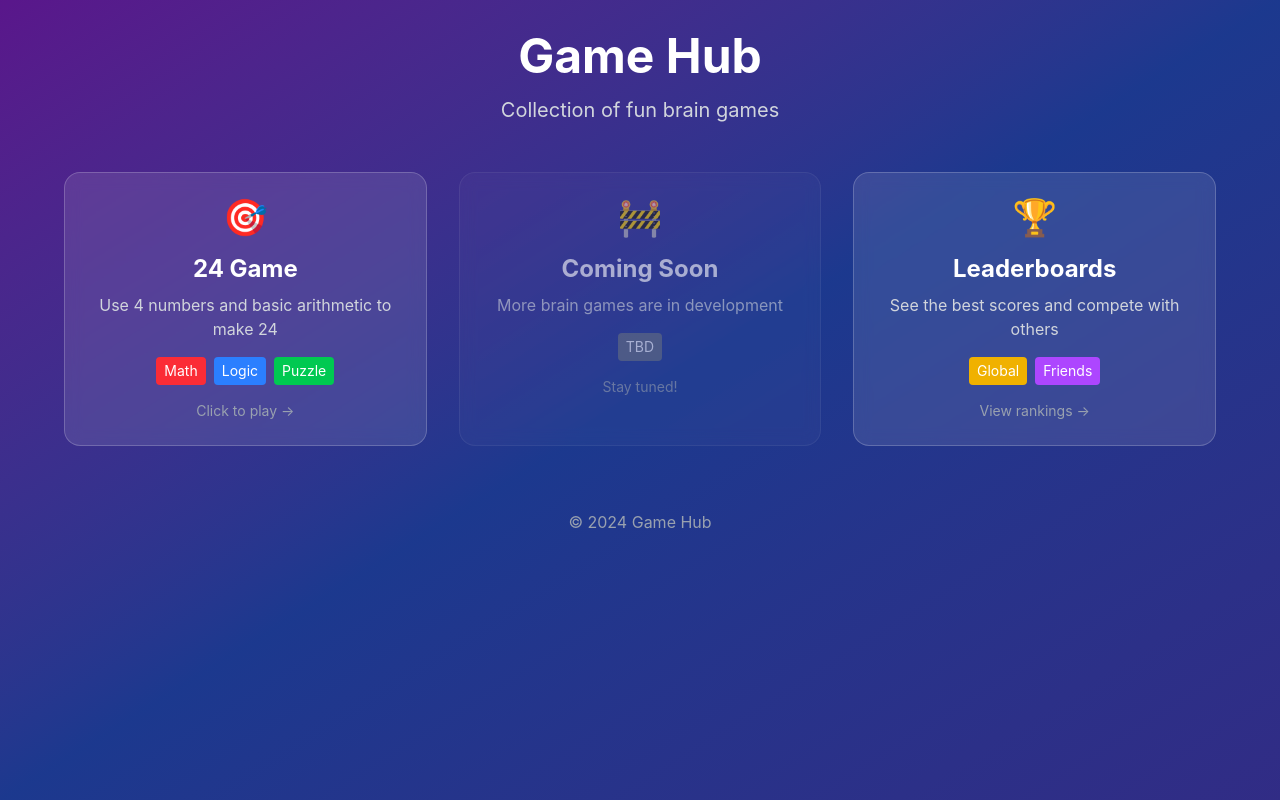
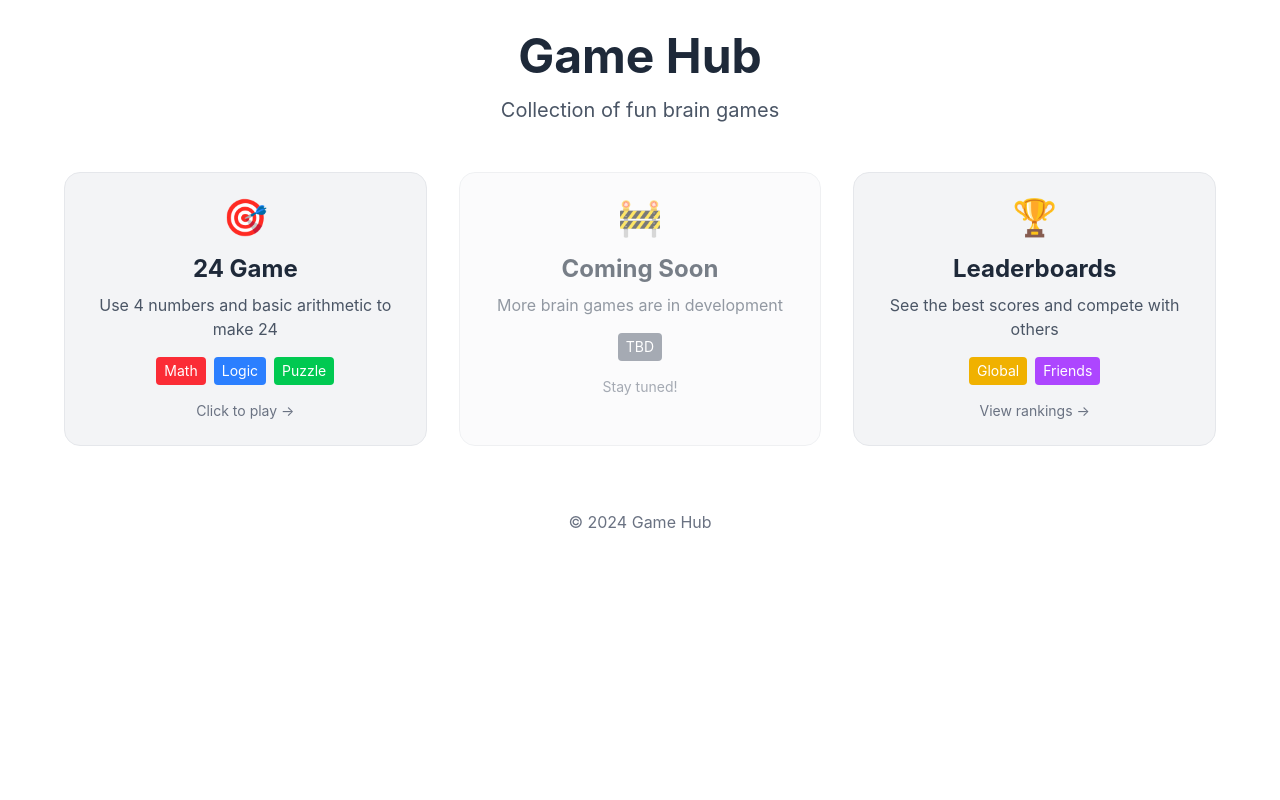
Before and after one commit to jochen2sfusd/24-game, a Next.js app: page / in a window 1280 px wide. Built offline with nearby package versions, Linux system fonts and the light colour scheme.

Commit message:
Change both home and game pages to white background for consistency

```diff
--- a/src/app/page.tsx
+++ b/src/app/page.tsx
@@ -2,23 +2,23 @@ import Link from 'next/link'
 
 export default function Home() {
   return (
-    <div className="min-h-screen bg-gradient-to-br from-purple-900 via-blue-900 to-indigo-900">
+    <div className="min-h-screen">
       <div className="container mx-auto px-4 py-8">
         {/* Header */}
         <header className="text-center mb-12">
-          <h1 className="text-5xl font-bold text-white mb-4">Game Hub</h1>
-          <p className="text-xl text-gray-300">Collection of fun brain games</p>
+          <h1 className="text-5xl font-bold text-gray-800 mb-4">Game Hub</h1>
+          <p className="text-xl text-gray-600">Collection of fun brain games</p>
         </header>
 
         {/* Games Grid */}
         <div className="grid grid-cols-1 md:grid-cols-2 lg:grid-cols-3 gap-8 max-w-6xl mx-auto">
           {/* 24 Game */}
           <Link href="/games/24" className="group">
-            <div className="bg-white/10 backdrop-blur-sm rounded-2xl p-6 hover:bg-white/20 transition-all duration-300 transform hover:scale-105 border border-white/20">
+            <div className="bg-gray-100 rounded-2xl p-6 hover:bg-gray-200 transition-all duration-300 transform hover:scale-105 border border-gray-200">
               <div className="text-center">
                 <div className="text-4xl mb-4">🎯</div>
-                <h2 className="text-2xl font-bold text-white mb-2">24 Game</h2>
-                <p className="text-gray-300 mb-4">
+                <h2 className="text-2xl font-bold text-gray-800 mb-2">24 Game</h2>
+                <p className="text-gray-600 mb-4">
                   Use 4 numbers and basic arithmetic to make 24
                 </p>
                 <div className="flex justify-center space-x-2 mb-4">
@@ -26,7 +26,7 @@ export default function Home() {
                   <span className="bg-blue-500 text-white px-2 py-1 rounded text-sm">Logic</span>
                   <span className="bg-green-500 text-white px-2 py-1 rounded text-sm">Puzzle</span>
                 </div>
-                <div className="text-sm text-gray-400">
+                <div className="text-sm text-gray-500">
                   Click to play →
                 </div>
               </div>
@@ -34,17 +34,17 @@ export default function Home() {
           </Link>
 
           {/* Coming Soon Games */}
-          <div className="bg-white/5 backdrop-blur-sm rounded-2xl p-6 border border-white/10 opacity-60">
+          <div className="bg-gray-50 rounded-2xl p-6 border border-gray-200 opacity-60">
             <div className="text-center">
               <div className="text-4xl mb-4">🚧</div>
-              <h2 className="text-2xl font-bold text-white mb-2">Coming Soon</h2>
-              <p className="text-gray-300 mb-4">
+              <h2 className="text-2xl font-bold text-gray-800 mb-2">Coming Soon</h2>
+              <p className="text-gray-600 mb-4">
                 More brain games are in development
               </p>
               <div className="flex justify-center space-x-2 mb-4">
                 <span className="bg-gray-500 text-white px-2 py-1 rounded text-sm">TBD</span>
               </div>
-              <div className="text-sm text-gray-400">
+              <div className="text-sm text-gray-500">
                 Stay tuned!
               </div>
             </div>
@@ -52,18 +52,18 @@ export default function Home() {
 
           {/* Leaderboards */}
           <Link href="/leaderboards" className="group">
-            <div className="bg-white/10 backdrop-blur-sm rounded-2xl p-6 hover:bg-white/20 transition-all duration-300 transform hover:scale-105 border border-white/20">
+            <div className="bg-gray-100 rounded-2xl p-6 hover:bg-gray-200 transition-all duration-300 transform hover:scale-105 border border-gray-200">
               <div className="text-center">
                 <div className="text-4xl mb-4">🏆</div>
-                <h2 className="text-2xl font-bold text-white mb-2">Leaderboards</h2>
-                <p className="text-gray-300 mb-4">
+                <h2 className="text-2xl font-bold text-gray-800 mb-2">Leaderboards</h2>
+                <p className="text-gray-600 mb-4">
                   See the best scores and compete with others
                 </p>
                 <div className="flex justify-center space-x-2 mb-4">
                   <span className="bg-yellow-500 text-white px-2 py-1 rounded text-sm">Global</span>
                   <span className="bg-purple-500 text-white px-2 py-1 rounded text-sm">Friends</span>
                 </div>
-                <div className="text-sm text-gray-400">
+                <div className="text-sm text-gray-500">
                   View rankings →
                 </div>
               </div>
@@ -72,7 +72,7 @@ export default function Home() {
         </div>
 
         {/* Footer */}
-        <footer className="text-center mt-16 text-gray-400">
+        <footer className="text-center mt-16 text-gray-500">
           <p>© 2024 Game Hub</p>
         </footer>
       </div>
--- a/src/components/Game24.tsx
+++ b/src/components/Game24.tsx
@@ -267,7 +267,7 @@ export default function Game24() {
   }
 
   return (
-    <div className="min-h-screen bg-gradient-to-br from-purple-900 via-blue-900 to-indigo-900">
+    <div className="min-h-screen">
       {/* Header Section - Dark Blue Bar */}
       <div className="header-section">
         {/* Left - Home Button */}
@@ -322,7 +322,7 @@ export default function Game24() {
         </div>
 
         {/* Timer Section */}
-        <div className="flex justify-between items-center mb-6 text-white">
+        <div className="flex justify-between items-center mb-6 text-gray-800">
           <div className="text-center">
             <div className="text-sm opacity-80">Total Time</div>
             <div className="text-lg font-bold">{formatTime(totalTimeElapsed)}</div>
```
